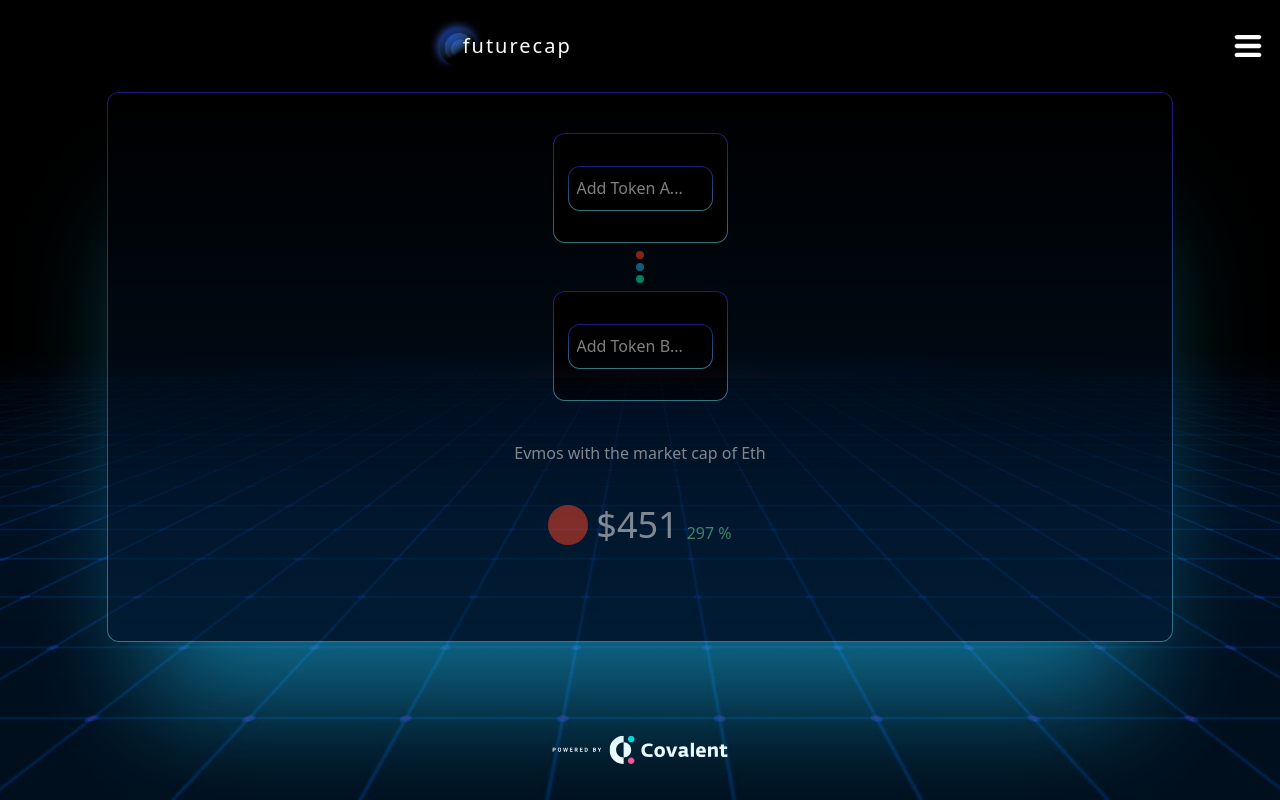
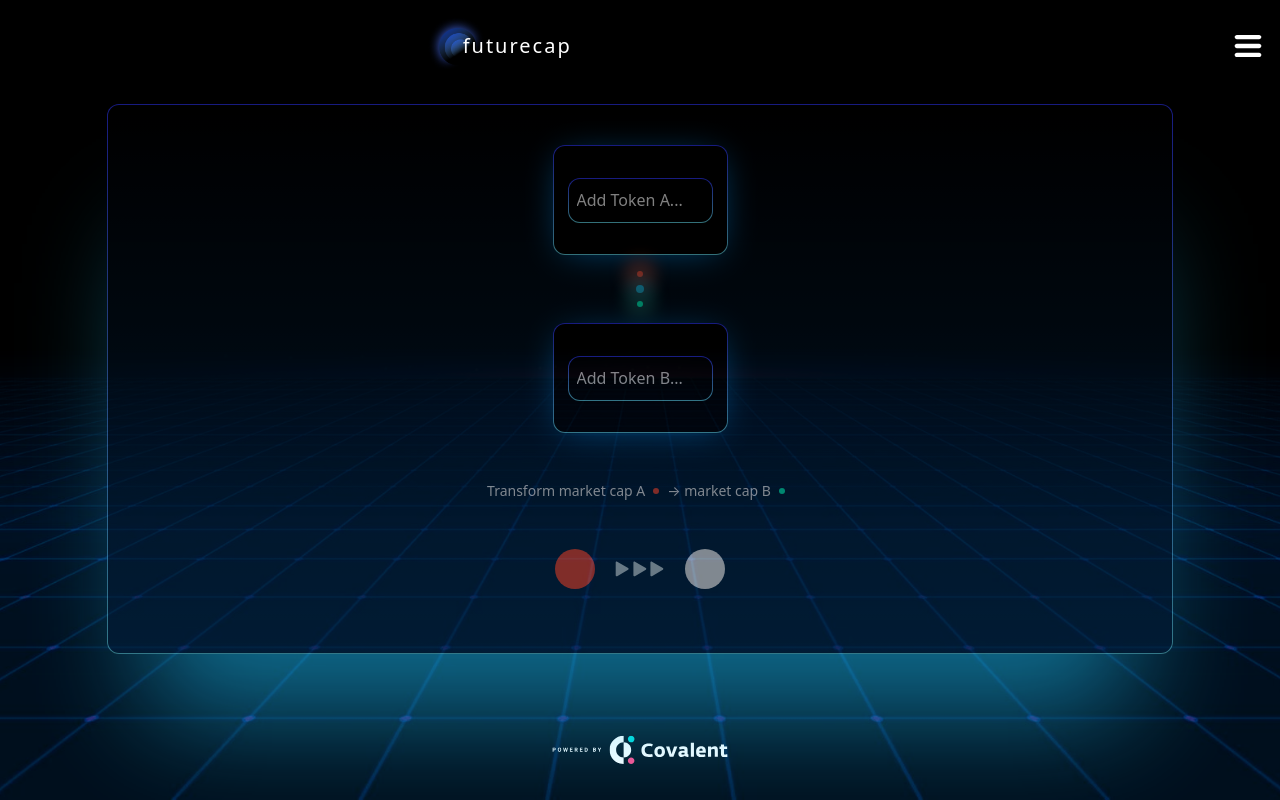
Before and after one commit to dna-projects/market-cap-transform, a Django app: page / in a window 1280 px wide. Run offline with Django 4.2, Linux system fonts and the light colour scheme.

Commit message:
Box shadow added to input divs and red, blue, green circle icons. Styling for initial "transform" text.

```diff
--- a/static/css/custom.css
+++ b/static/css/custom.css
@@ -26,6 +26,26 @@
         linear-gradient(#2f36ff, #67e1f1) border-box;
 }
 
+/* Add token input box shadow */
+.box-shadow-add-token {
+    box-shadow: 0px 4px 36px -10px rgb(0, 155, 255);
+    /* box-shadow: 0px 120px 170px -70px rgba(31, 184, 255, 1); */
+}
+
+/* Circle icon shadow */
+
+.red-shadow {
+    box-shadow: 0px 0px 15px 12px rgb(255, 82, 44, 0.40);
+}
+
+.blue-shadow {
+    box-shadow: 0px 0px 15px 10px rgb(31, 203, 255, 0.30);
+}
+
+.green-shadow {
+    box-shadow: 0px 0px 15px 12px rgb(44, 138, 116, 0.40);
+}
+
 #logo {
     width: 60px;
     height: 60px;
--- a/static/css/style.css
+++ b/static/css/style.css
@@ -571,6 +579,21 @@
 .my-10 {
   margin-top: 2.5rem;
   margin-bottom: 2.5rem;
+}
+
+.my-12 {
+  margin-top: 3rem;
+  margin-bottom: 3rem;
+}
+
+.mx-2 {
+  margin-left: 0.5rem;
+  margin-right: 0.5rem;
+}
+
+.mx-3 {
+  margin-left: 0.75rem;
+  margin-right: 0.75rem;
 }
 
 .-ml-6 {
@@ -591,6 +614,26 @@
 
 .mb-10 {
   margin-bottom: 2.5rem;
+}
+
+.mt-6 {
+  margin-top: 1.5rem;
+}
+
+.mt-4 {
+  margin-top: 1rem;
+}
+
+.mt-2 {
+  margin-top: 0.5rem;
+}
+
+.mt-3 {
+  margin-top: 0.75rem;
+}
+
+.mt-5 {
+  margin-top: 1.25rem;
 }
 
 .block {
@@ -633,6 +676,22 @@
   height: 2.5rem;
 }
 
+.h-1 {
+  height: 0.25rem;
+}
+
+.h-\[1\.5px\] {
+  height: 1.5px;
+}
+
+.h-\[6px\] {
+  height: 6px;
+}
+
+.h-\[8px\] {
+  height: 8px;
+}
+
 .w-5\/6 {
   width: 83.333333%;
 }
@@ -665,12 +724,32 @@
   width: 2.5rem;
 }
 
+.w-1 {
+  width: 0.25rem;
+}
+
+.w-\[1\.5px\] {
+  width: 1.5px;
+}
+
+.w-\[6px\] {
+  width: 6px;
+}
+
+.w-\[8px\] {
+  width: 8px;
+}
+
 .transform {
   transform: translate(var(--tw-translate-x), var(--tw-translate-y)) rotate(var(--tw-rotate)) skewX(var(--tw-skew-x)) skewY(var(--tw-skew-y)) scaleX(var(--tw-scale-x)) scaleY(var(--tw-scale-y));
 }
 
 .grid-cols-3 {
   grid-template-columns: repeat(3, minmax(0, 1fr));
+}
+
+.flex-row {
+  flex-direction: row;
 }
 
 .flex-col {
@@ -740,6 +864,11 @@
   background-color: transparent;
 }
 
+.bg-white {
+  --tw-bg-opacity: 1;
+  background-color: rgb(255 255 255 / var(--tw-bg-opacity));
+}
+
 .py-4 {
   padding-top: 1rem;
   padding-bottom: 1rem;
@@ -767,6 +906,16 @@
 .text-4xl {
   font-size: 2.25rem;
   line-height: 2.5rem;
+}
+
+.text-sm {
+  font-size: 0.875rem;
+  line-height: 1.25rem;
+}
+
+.text-lg {
+  font-size: 1.125rem;
+  line-height: 1.75rem;
 }
 
 .tracking-widest {
--- a/templates/base.html
+++ b/templates/base.html
@@ -1,4 +1,5 @@
 {% load static %}
+
 <!DOCTYPE html>
 <html lang="en">
 <head>
@@ -37,7 +38,7 @@
                     <!-- Nav bar end -->
 
                     <!-- Center div start -->
-                    <div class="main-content box-shadow-main flex flex-col self-center h-[550px] w-5/6 transition ease-in-out duration-[1200ms] hover:scale-[1.02]">
+                    <div class="main-content box-shadow-main flex flex-col self-center h-[550px] w-5/6 transition ease-in-out duration-[1200ms] hover:scale-[1.02] mt-3">
                         {% block content %} {% endblock content %}
                     </div>
                     <!-- Center div end -->
--- a/templates/components/add-token.html
+++ b/templates/components/add-token.html
@@ -1,5 +1,5 @@
-<div class="flex justify-center self-center h-[110px] w-[175px] add-token">
-    <div class="flex self-center h-[45px] w-[145px] add-token">
+<div class="add-token box-shadow-add-token flex justify-center self-center h-[110px] w-[175px]">
+    <div class="add-token flex self-center h-[45px] w-[145px]">
         <input id={{id}} value= 'Add Token {{default_text}}' class="overflow-x-auto bg-transparent text-[#FFFFFF] pl-2"></input>
     </div>
 </div>
--- a/templates/initial.html
+++ b/templates/initial.html
@@ -1,25 +1,36 @@
 {% extends "base.html" %}
 
 {% block content %}
+{% load static %}
 
 <div id="input" class="flex flex-col w-full mt-10">
     <!-- token A -->
     {% include "components/add-token.html" with default_text="A..." id="token-A" %}
-    <div class="flex flex-col self-center gap-1 py-2">
-        <div class="shadow bg-[#FF4B32] w-2 h-2 rounded-full"></div>
-        <div class="shadow bg-[#1BBEF1] w-2 h-2 rounded-full"></div>
-        <div class="shadow bg-[#00FFC2] w-2 h-2 rounded-full"></div>
+    <div class="flex flex-col self-center gap-2 py-4">
+        <div class="self-center red-shadow bg-[#FF4B32] w-[6px] h-[6px] rounded-full"></div>
+        <div class="self-center blue-shadow bg-[#1BBEF1] w-[8px] h-[8px] rounded-full"></div>
+        <div class="self-center green-shadow bg-[#00FFC2] w-[6px] h-[6px] rounded-full"></div>
     </div>
     <!-- token B -->
     {% include "components/add-token.html" with default_text="B..." id="token-B" %}
 </div>
 
+<!-- Initial content -->
 <div id="output" class="flex flex-col self-center">
-    <p id="market-cap-text" class="text-white my-10">Evmos with the market cap of Eth</p>
-    <div id="final-market-cap" class="flex self-center gap-2">
-        <div id="token-A-image" class="bg-[#FF4B32] w-10 h-10 rounded-full"></div>
-        <div id="token-A-price" class="text-white text-4xl self-end">$451</div>
-        <div id="token-A-percentage" class="text-green-300 self-end">297 %</div>
+    <!-- Transform market cap text -->
+    <div id="market-cap-text" class="flex flex-row">
+        <p class="text-white text-sm my-12">Transform market cap A</p>
+        <div class="self-center bg-[#FF4B32] w-[6px] h-[6px] rounded-full mx-2"></div>
+        <p class="text-white text-sm my-12">→ market cap B</p>
+        <div class="self-center bg-[#00FFC2] w-[6px] h-[6px] rounded-full mx-2"></div>
+    </div>
+    <!-- Token A to token B icons -->
+    <div class="flex self-center gap-2">
+        <div id="token-A-image" class="bg-[#FF4B32] w-10 h-10 rounded-full"></div> <!--placeholder for token A icon-->
+        <div id="flow-arrow-icon" class="self-center mx-3">
+            <img src="{% static "svg/flow-arrow.svg" %}" alt="Flow Arrows Icon">
+        </div>
+        <div id="token-B-image" class="bg-white w-10 h-10 rounded-full"></div> <!--placeholder for token B icon-->
     </div>
 </div>
 
```
Also changed, not shown: other parts of static/css/style.css (+63 -0 lines), static/svg/flow-arrow.svg (added).
